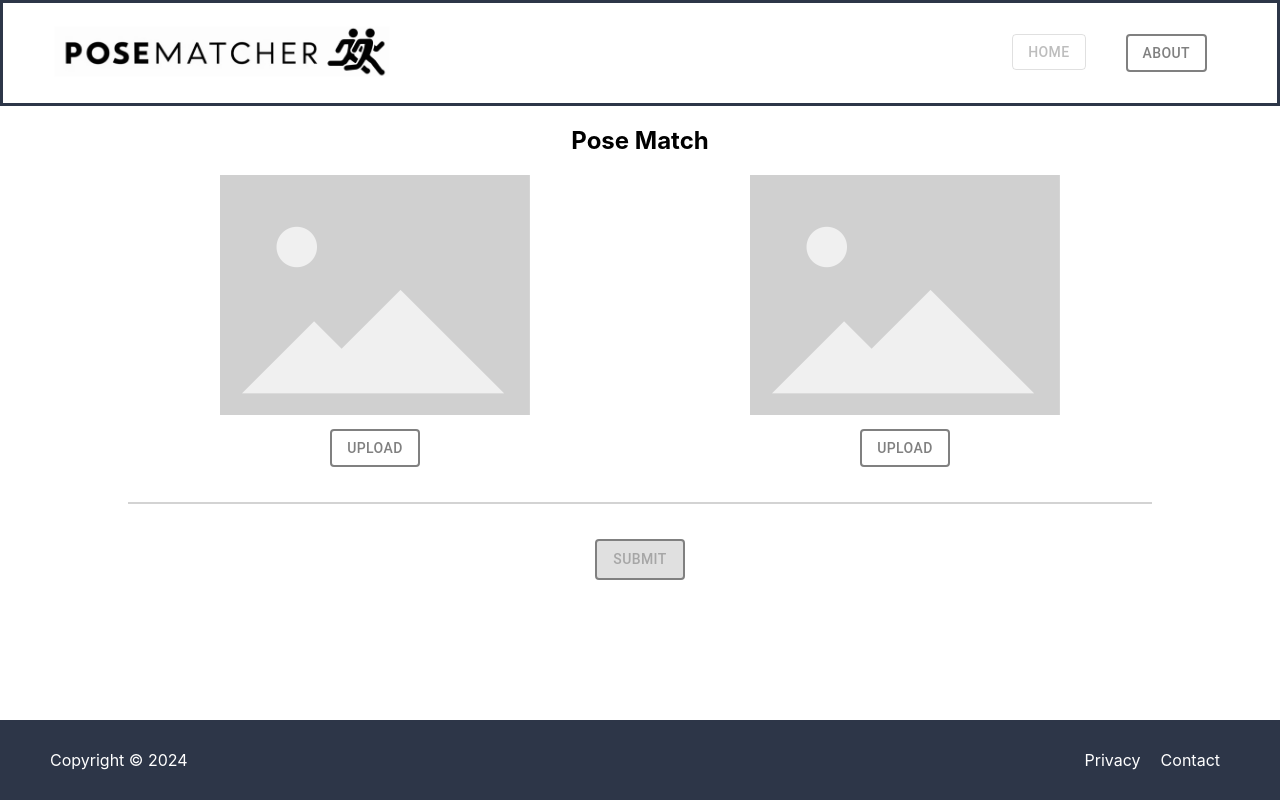
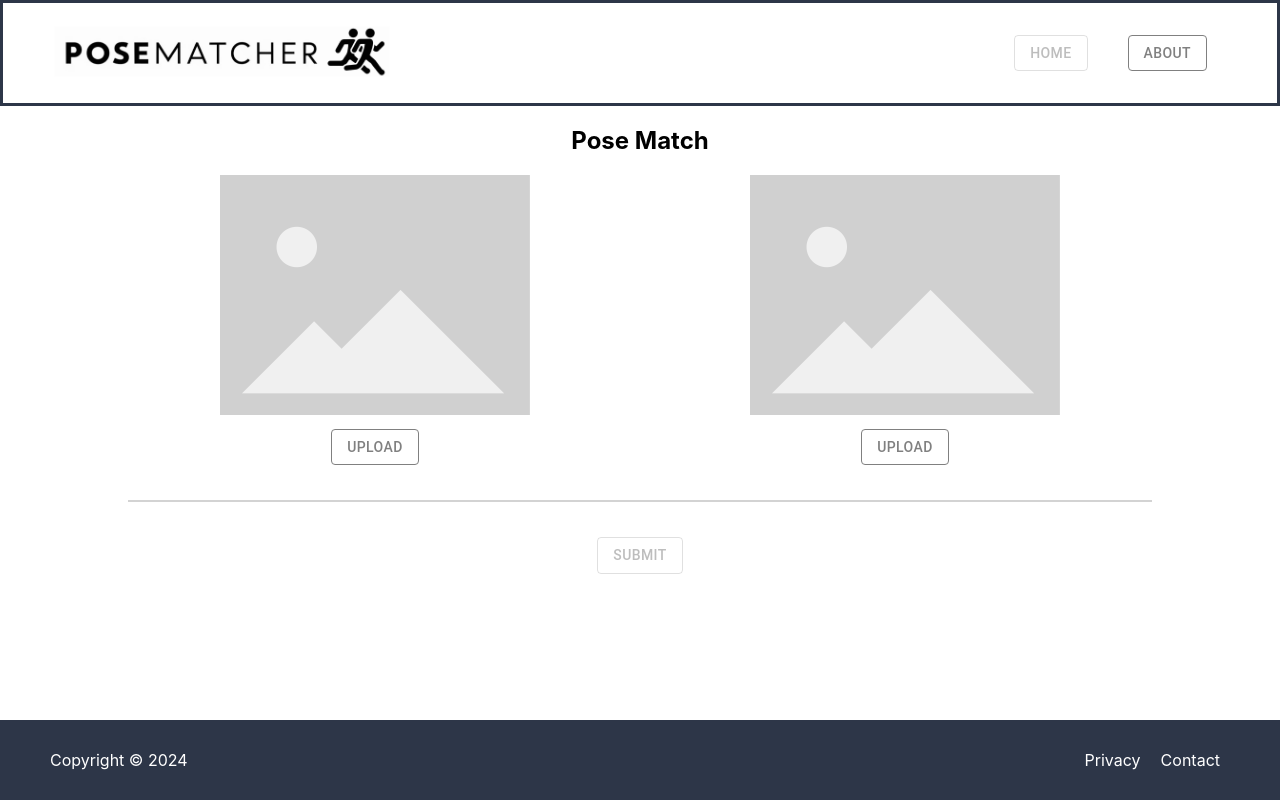
Before and after one commit to CairoB/PoseMatcherUI, a React (Create React App) app: page /home#/home in a window 1280 px wide. Built offline with nearby package versions, Linux system fonts and the light colour scheme.

Commit message:
Cairo's edits
button outlines mostly

```diff
--- a/package.json
+++ b/package.json
@@ -4,6 +4,7 @@
   "private": true,
   "homepage": "https://cairob.github.io/PoseMatcherUI",
   "dependencies": {
+    "@emailjs/browser": "^4.3.3",
     "@emotion/react": "^11.11.1",
     "@emotion/styled": "^11.11.0",
     "@mui/icons-material": "^5.14.14",
--- a/src/components/ImageUpload.jsx
+++ b/src/components/ImageUpload.jsx
@@ -19,7 +19,7 @@ export default function ImageUpload(props) {
       <div style={{ width: "auto", height: "80%" }}>
         <img style={{ maxWidth: "400px" }} src={preview} alt='placeholder'></img>
         <div style={{ height: "10px" }}></div>
-        <Button  sx={{ color:'gray', border:"2px gray solid"}} variant="outlined" component="label">
+        <Button sx={{ color: 'gray', border: "1px gray solid" }} variant="outlined" component="label">
           Upload
           <input
             hidden
--- a/src/components/NavButton.jsx
+++ b/src/components/NavButton.jsx
@@ -5,7 +5,7 @@ export default function NavButton({ text, slug, isHere, ...props }) {
   return (
     <>
       <Link style={{ ...props.style, margin: "0px 20px", textDecoration: 'none' }} to={slug}>
-        <Button sx={{ color:'gray', border:"2px gray solid", textDecoration: 'none' }} variant="outlined" disabled={isHere}>
+        <Button sx={{ color: 'gray', border: "1px gray solid", textDecoration: 'none' }} variant="outlined" disabled={isHere}>
           {text}
         </Button>
       </Link>
--- a/src/components/pages/AboutPage.jsx
+++ b/src/components/pages/AboutPage.jsx
@@ -11,7 +11,7 @@ export default function AboutPage(props) {
         page="About"
         content={
           <div>
-          <Container maxWidth="sm" sx={{marginBottom:"100px", marginTop:"15px"}}>
+            <Container maxWidth="sm" sx={{ marginBottom: "100px", marginTop: "15px" }}>
               <Typography variant="h2" align="center" color="textPrimary" gutterBottom>
                 About Us
             </Typography>
@@ -25,7 +25,7 @@ export default function AboutPage(props) {
                 In a world where innovation is key, time is of the essence. Rather than reinventing the wheel, we offer developers a dependable foundation to build upon. Our tools leverage the power of the open-source MMPose project, making it easier than ever to jumpstart your own human pose estimation models. We want to help you save time and resources, allowing you to focus on what truly matters - pushing the boundaries of what's possible. With PoseMatcher, you can trust that your tools will evolve with you, ensuring long-term success.
             </Typography>
               <Link to="/contact" style={{ textDecoration: 'none' }}>
-            <Button sx={{ color:'gray', border:"2px gray solid"}} variant="outlined">Contact Us</Button>
+                <Button sx={{ color: 'gray', border: "1px gray solid" }} variant="outlined">Contact Us</Button>
               </Link>
             </Container>
           </div>
--- a/src/components/pages/HomePage.jsx
+++ b/src/components/pages/HomePage.jsx
@@ -85,9 +85,9 @@ export default function HomePage(props) {
                             }}
                           ></div>
                           <Button
-                            sx={{ color:'gray', border:"2px gray solid"}}
+                            sx={{ color: 'gray', border: "1px gray solid" }}
                             disabled={disableSubmit}
-                            variant="contained"
+                            variant="outlined"
                             onClick={async () => {
                               setCalculating(true)
                               setDisableSubmit(true)
```
Also changed, not shown: 1 other file (tests, documents, lock files or other folders). Lines whose indentation alone changed are shown as unchanged.
